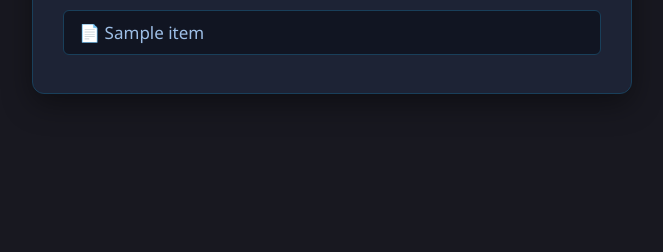
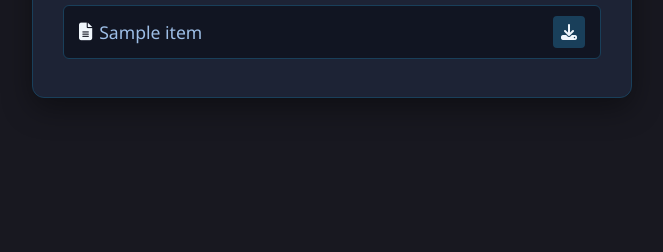
Before and after one commit to davi-saymon/SendLock, a Flask app: template templates/sala.html in a window 1280 px wide. Shown: the part 548-800 px from the top of the page, without its empty margins (308-971 px from the left). Run offline with Flask 3, Linux system fonts and the light colour scheme; the template is opened without the code that fills it: most values are stand-ins (such as "Sample title", 1, 10 or a date in 2020); some web fonts are replaced.

Commit message:
Opção de baixar os arquivos adicionado

```diff
--- a/app.py
+++ b/app.py
@@ -1,25 +1,33 @@
 import os
 import uuid
-from flask import Flask, render_template, redirect, url_for, request, flash
+from flask import Flask, render_template, redirect, url_for, request, flash, send_from_directory, abort
 from werkzeug.utils import secure_filename
+
 
 
 app = Flask(__name__)
 app.secret_key = 'chave-secreta-sendlock'
 
+
+
 # Configração da pasta de upload
 UPLOAD_FOLDER = os.path.join(os.path.dirname(__file__), 'uploads')
 app.config['UPLOAD_FOLDER'] = UPLOAD_FOLDER
+
+
 
 # Cria a pasta de upload, caso não exista
 if not os.path.exists(UPLOAD_FOLDER):
     os.makedirs(UPLOAD_FOLDER)
 
 
+
 # Rota principal (Página de início)
 @app.route('/')
 def inicio():
     return render_template('index.html')
+
+
 
 # Rota que cria uma nova sala e redireciona
 @app.route('/criar-sala', methods=['POST'])
@@ -30,6 +38,8 @@ def criar_sala():
     # Redireciona o usuário para a página da sala recém-criada
     return redirect(url_for('ver_sala', sala_id = sala_id, admin = 'true'))
 
+
+
 # Rota da Sala Temporária
 @app.route('/sala/<sala_id>')
 def ver_sala(sala_id):
@@ -39,6 +49,8 @@ def ver_sala(sala_id):
     arquivos = os.listdir(app.config['UPLOAD_FOLDER'])
 
     return render_template('sala.html', sala_id = sala_id, is_admin = is_admin, arquivos = arquivos)
+
+
 
 # Rota de upload do arquivo
 @app.route('/sala/<sala_id>/upload', methods = ['POST'])
@@ -65,6 +77,20 @@ def upload_arquivo(sala_id):
     return redirect(url_for('ver_sala', sala_id = sala_id, admin = 'true'))
 
 
+
+# Downloads
+@app.route('/sala/<sala_id>/download/<filename>')
+def download_arquivo(sala_id, filename):
+    # Caminho específico da pasta da sala
+    caminho_sala = app.config['UPLOAD_FOLDER']
+
+    try:
+        return send_from_directory(caminho_sala, filename, as_attachment=True)
+    except FileNotFoundError:
+        abort(404, description='Arquivo não encontrado!')
+
+
+
 if __name__ == '__main__':
     # Roda a aplicação em modo de desenvolvedor na porta 5000
     app.run(debug = True, port = 5000)
--- a/static/css/style.css
+++ b/static/css/style.css
@@ -239,11 +239,51 @@ div.container_arq_env {
     color: #9dbee6;
     cursor: pointer;
     font-size: 1.0625rem;
+    display: flex;
+    justify-content: space-between;
 }
 
 .container_arq_env p {
     font-size: 1.090rem;
     color: #9dbee6;
+}
+
+.nome-arquivo {
+    display: flex;
+    align-items: center;
+    font-size: 1.1rem;
+
+}
+
+.nome-arquivo i {
+    padding-right:7px;
+    color: #f0f6fc;
+}
+
+.bt-download {
+    display: flex;
+    align-items: center;
+    justify-content: center;
+    width: 32px;
+    height: 32px;
+    background: #193f5a;
+    border-radius: 4px;
+    text-decoration: none;
+    transition: background 0.2s;
+}
+
+.bt-download:hover {
+    background: #00c0ff;
+    box-shadow: 0 0 7px #00c0ff;
+}
+
+.bt-download i {
+    color: #f0f6fc;
+    font-size: 1rem;
+}
+
+.bt-download i:hover {
+    color: #f0f6fc;
 }
 
 /* Barra de carregamento */
--- a/templates/sala.html
+++ b/templates/sala.html
@@ -5,6 +5,7 @@
     <meta name="viewport" content="width=device-width, initial-scale=1.0">
     <title>Sala {{ sala_id }} - SandLock</title>
     <link rel="stylesheet" href="{{ url_for('static', filename='css/style.css')}}">
+    <link rel="stylesheet" href="https://cdnjs.cloudflare.com/ajax/libs/font-awesome/6.4.0/css/all.min.css">
 </head>
 <body class="dark-theme">
     <div class="container">
@@ -140,7 +141,16 @@
                     <ul>
                         {% for item in arquivos %}
                             <li>
-                                📄 {{ item }}
+                                <!-- Nome do arquivo -->
+                                 <div class="nome-arquivo">
+                                    <i class="fas fa-file-alt"></i>
+                                    <span>{{ item }}</span>
+                                 </div>
+
+                                <!-- Botão de download -->
+                                <a href="{{ url_for('download_arquivo', sala_id=sala_id, filename=item) }}" class="bt-download" title="Baixar arquivo">
+                                    <i class="fas fa-download"></i>
+                                </a>
                             </li>
                         {% endfor %}
                     </ul>
```
